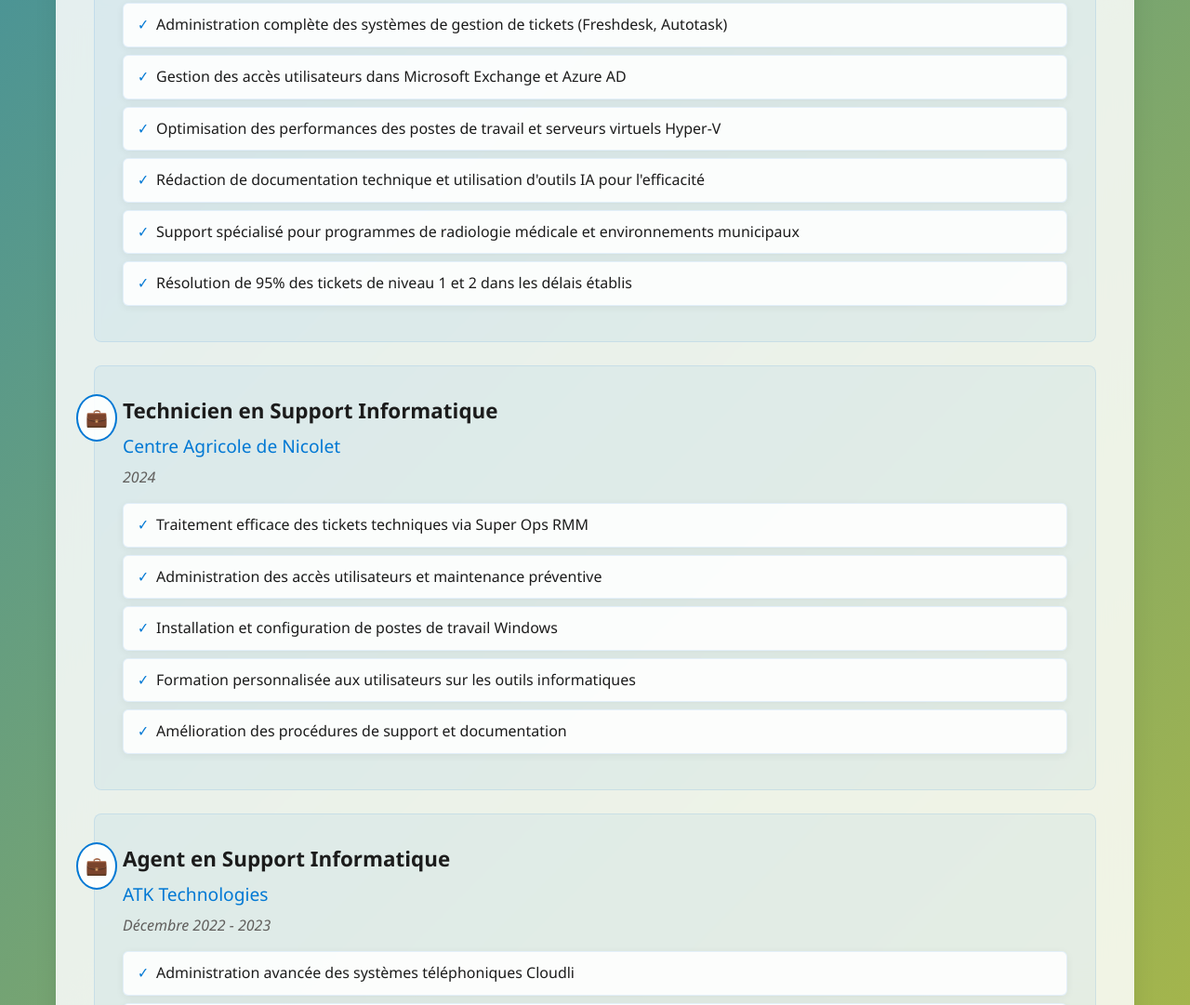
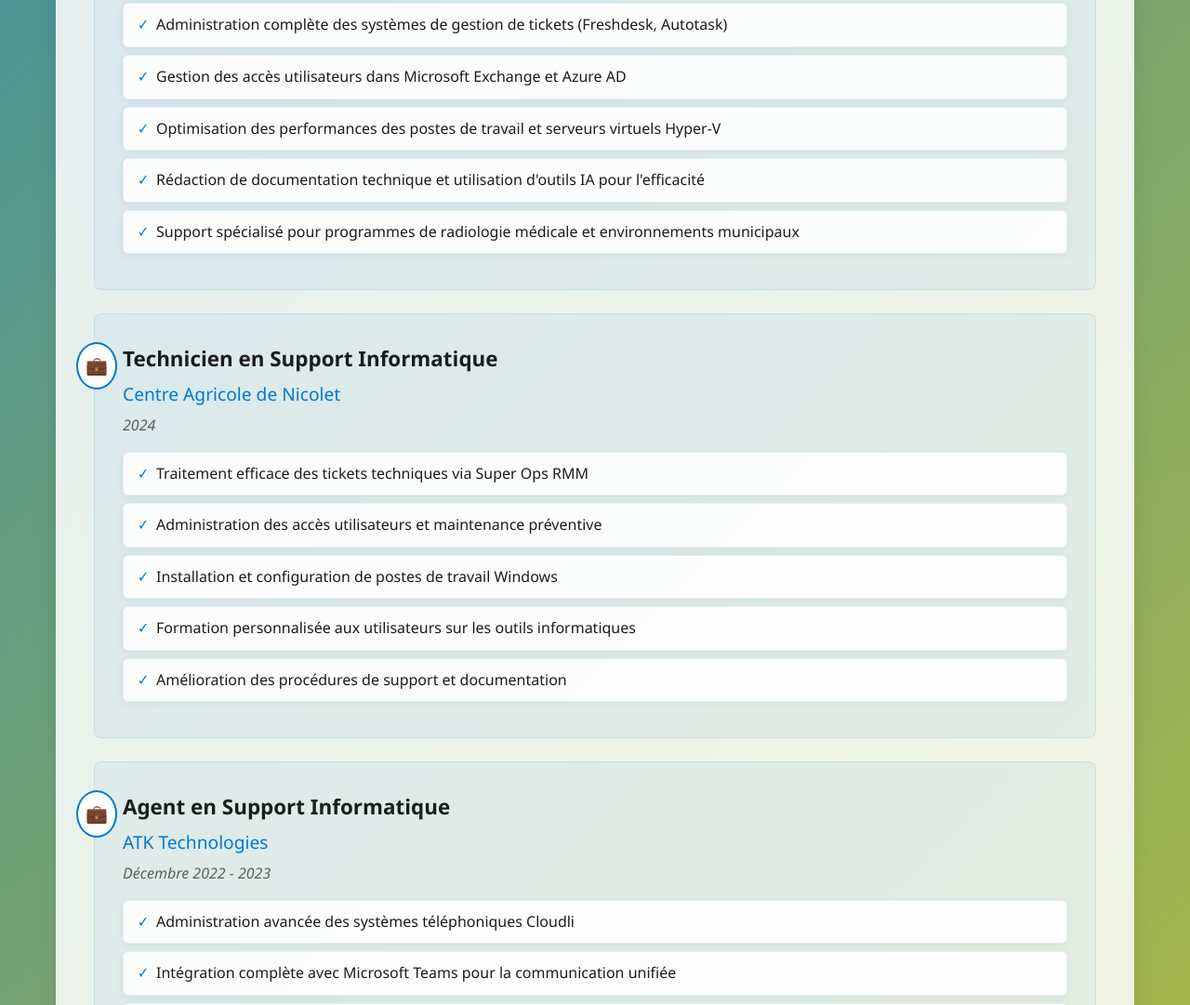
Before and after one commit to lachance1e/AlexandreLachance, a plain HTML site: page index.html in a window 1280 px wide. Shown: the part 2070-3151 px from the top of the page at 93% size. Drawn offline with Linux system fonts and the light colour scheme.

Commit message:
Update index.html

```diff
--- a/index.html
+++ b/index.html
@@ -434,7 +434,7 @@
                     <li>Optimisation des performances des postes de travail et serveurs virtuels Hyper-V</li>
                     <li>Rédaction de documentation technique et utilisation d'outils IA pour l'efficacité</li>
                     <li>Support spécialisé pour programmes de radiologie médicale et environnements municipaux</li>
-                    <li>Résolution de 95% des tickets de niveau 1 et 2 dans les délais établis</li>
+
                 </ul>
             </div>
 
```
